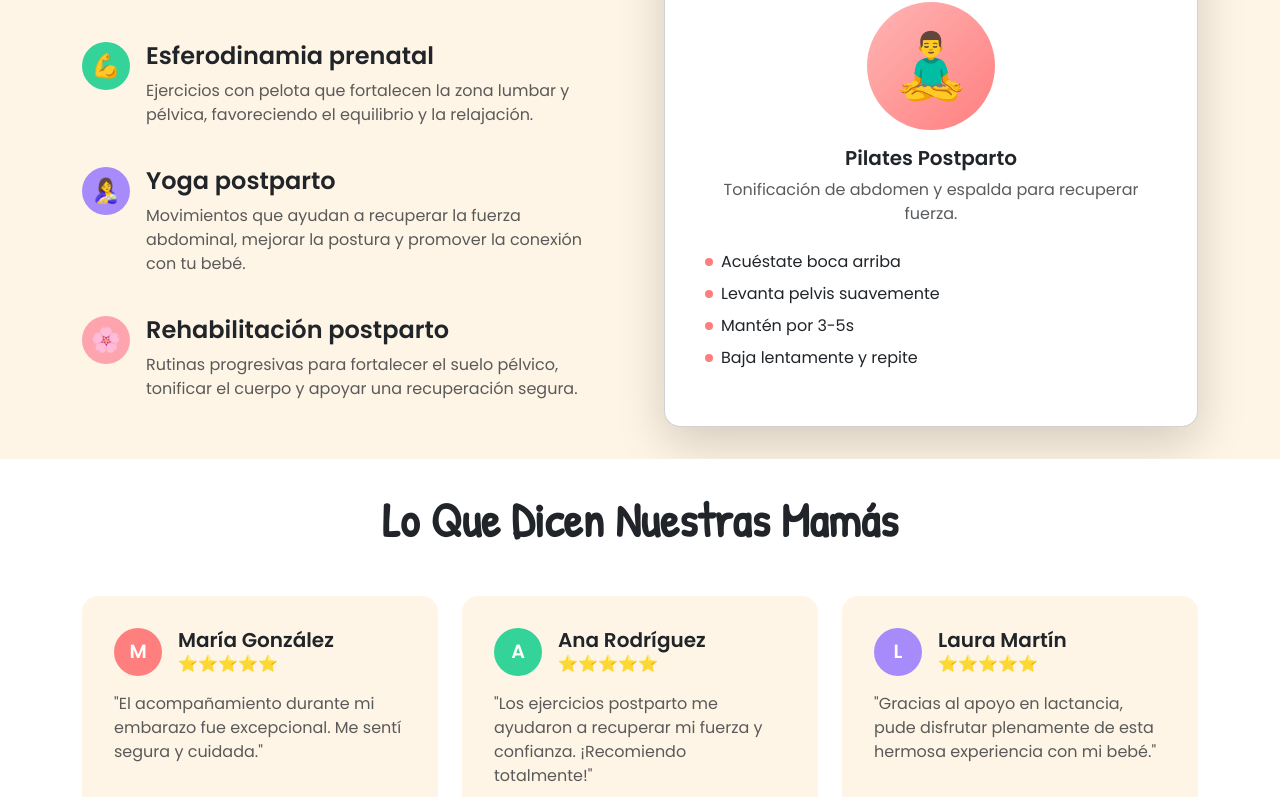
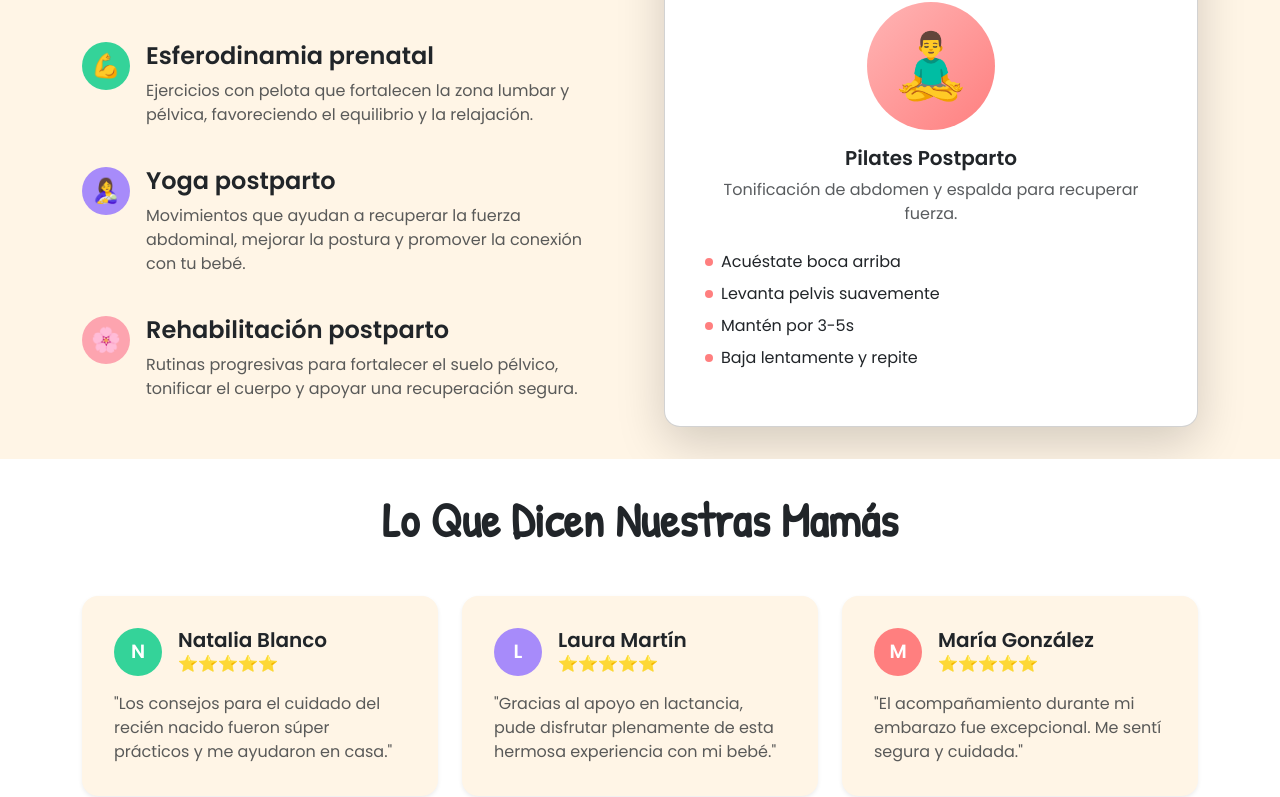
Before and after one commit to jerePerez/acune, a React (Vite) app: page / in a window 1280 px wide. Shown: the part 2000-2797 px from the top of the page. Built offline with nearby package versions, Linux system fonts and the light colour scheme; no server answers.

Commit message:
cambio de imagen de fondo

```diff
--- a/src/components/Testimonios/Testimonios.jsx
+++ b/src/components/Testimonios/Testimonios.jsx
@@ -1,14 +1,40 @@
-import React from 'react';
+import React, { useMemo } from 'react';
 import { Container, Row, Col, Card } from 'react-bootstrap';
 import './Testimonios.css';
 
-const testimonials = [
+const allTestimonials = [
     { name: 'María González', text: 'El acompañamiento durante mi embarazo fue excepcional. Me sentí segura y cuidada.', initial: 'M', color: 'bg-coral' },
     { name: 'Ana Rodríguez', text: 'Los ejercicios postparto me ayudaron a recuperar mi fuerza y confianza. ¡Recomiendo totalmente!', initial: 'A', color: 'bg-mint' },
-    { name: 'Laura Martín', text: 'Gracias al apoyo en lactancia, pude disfrutar plenamente de esta hermosa experiencia con mi bebé.', initial: 'L', color: 'bg-lavender' }
+    { name: 'Laura Martín', text: 'Gracias al apoyo en lactancia, pude disfrutar plenamente de esta hermosa experiencia con mi bebé.', initial: 'L', color: 'bg-lavender' },
+    { name: 'Sofía Pérez', text: 'La preparación al parto fue clave. Sentí que entendía todo el proceso y eso me dio mucha tranquilidad.', initial: 'S', color: 'bg-lavender' },
+    { name: 'Elena Torres', text: 'El trato humano y profesionalismo es inigualable. Me guiaron en cada duda que tuve.', initial: 'E', color: 'bg-mint' },
+    { name: 'Carla Díaz', text: 'Clases dinámicas y muy bien explicadas. Mi pareja y yo aprendimos muchísimo. ¡Gracias!', initial: 'C', color: 'bg-lavender' },
+    { name: 'Isabel Ruiz', text: 'Desde el primer día me sentí en un espacio seguro para compartir mis miedos y alegrías.', initial: 'I', color: 'bg-coral' },
+    { name: 'Natalia Blanco', text: 'Los consejos para el cuidado del recién nacido fueron súper prácticos y me ayudaron en casa.', initial: 'N', color: 'bg-mint' },
+    { name: 'Andrea Jiménez', text: 'Recuperé mi figura y mi energía más rápido de lo que imaginé, gracias al programa postparto.', initial: 'A', color: 'bg-coral' },
+    { name: 'Marta Vidal', text: 'Un servicio 5 estrellas. Cada sesión fue de gran ayuda, tanto física como emocionalmente.', initial: 'M', color: 'bg-lavender' }
 ];
 
+// Función para obtener 'n' elementos aleatorios de un array
+const getRandomItems = (arr, count) => {
+    // 1. Crea una copia del array para no modificar el original
+    const shuffled = [...arr];
+
+    // 2. Mezcla el array (Algoritmo de Fisher-Yates)
+    for (let i = shuffled.length - 1; i > 0; i--) {
+        const j = Math.floor(Math.random() * (i + 1));
+        [shuffled[i], shuffled[j]] = [shuffled[j], shuffled[i]];
+    }
+
+    // 3. Devuelve los primeros 'count' elementos
+    return shuffled.slice(0, count);
+};
+
 function Testimonios() {
+    // Usa useMemo para calcular los 3 testimonios aleatorios solo una vez
+    // cuando el componente se monta, garantizando que sean fijos hasta la próxima recarga.
+    const randomTestimonials = useMemo(() => getRandomItems(allTestimonials, 3), []);
+
     return (
         <section id="testimonios" className="bg-white">
             <Container>
@@ -16,11 +42,13 @@ function Testimonios() {
                     <h2 className="display-5 fw-bold text-dark">Lo Que Dicen Nuestras Mamás</h2>
                 </div>
                 <Row className="g-4">
-                    {testimonials.map((item, index) => (
+                    {/* Mapea y renderiza solo los 3 testimonios aleatorios */}
+                    {randomTestimonials.map((item, index) => (
                         <Col lg={4} md={6} key={index}>
-                            <Card className="h-100 border-0 bg-cream p-3 rounded-4">
+                            <Card className="h-100 border-0 bg-cream p-3 rounded-4 shadow-sm">
                                 <Card.Body>
                                     <div className="d-flex align-items-center mb-3">
+                                        {/* Inicial y color del testimonio */}
                                         <div className={`testimonial-initial ${item.color}`}>{item.initial}</div>
                                         <div>
                                             <h5 className="fw-semibold mb-0">{item.name}</h5>
--- a/src/index.css
+++ b/src/index.css
@@ -95,7 +95,7 @@ html {
 
 /* Segunda imagen */
 .img-back-hero::after {
-  background-image: url('/background02.png');
+  background-image: url('/background03.png');
   animation: zoomImage 10s ease-in-out infinite alternate,
     fadeImages 10s linear infinite;
   animation-delay: 5s, 5s;
```
Also changed, not shown: public/background03.png (added).
